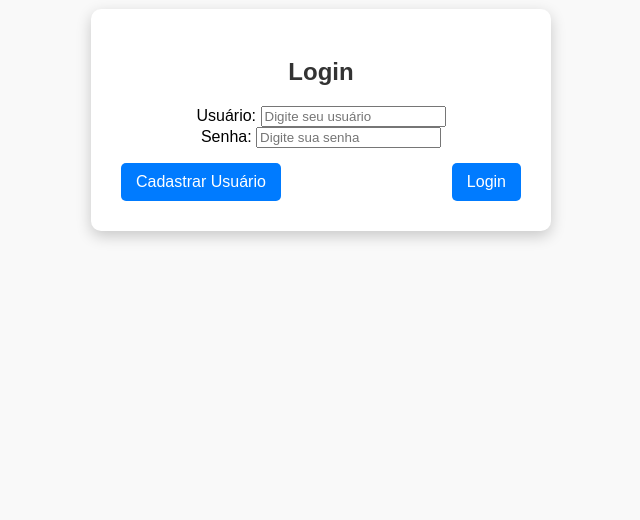
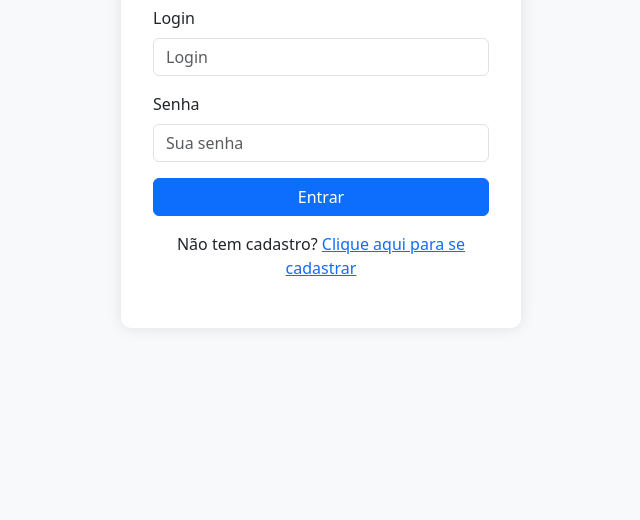
Before and after one commit to dudugudu/scrum, a website: page src/public/index.html in a window 1280 px wide. Shown: the part 280-800 px from the top of the page, without its empty margins (319-959 px from the left). Drawn offline with nearby package versions, Linux system fonts and the light colour scheme.

Commit message:
Update index.html

```diff
--- a/src/public/index.html
+++ b/src/public/index.html
@@ -1,34 +1,69 @@
 <!DOCTYPE html>
-<html lang="pt-br">
+<html lang="pt-BR">
 <head>
     <meta charset="UTF-8">
     <meta name="viewport" content="width=device-width, initial-scale=1.0">
-    <title>Tela de Login</title>
-    <link rel="stylesheet" href="styles.css">
+    <title>Login</title>
+    <link href="https://cdnjs.cloudflare.com/ajax/libs/bootstrap/5.3.2/css/bootstrap.min.css" rel="stylesheet">
+    <style>
+        .login-container {
+            min-height: 100vh;
+            display: flex;
+            align-items: center;
+            justify-content: center;
+            background-color: #f8f9fa;
+        }
+        .login-form {
+            background: white;
+            padding: 2rem;
+            border-radius: 10px;
+            box-shadow: 0 0 15px rgba(0,0,0,0.1);
+            width: 100%;
+            max-width: 400px;
+        }
+    </style>
 </head>
 <body>
-    <div class="container">
-        <h2>Login</h2>
-        <form id="loginForm">
-    <label for="usuario">Usuário:</label>
-    <input type="text" id="usuario" name="usuario" placeholder="Digite seu usuário">
-    <br>
-    <label for="senha">Senha:</label>
-    <input type="password" id="senha" name="senha" placeholder="Digite sua senha">
+    <form class="login-container" name="loginForm" id="loginForm">
+        <div class="login-form">
+            <h2 class="text-center mb-4">Login</h2>
+            <form>
+                <div class="mb-3">
+                    <label for="login" class="form-label">Login</label>
+                    <input type="text" name="login" class="form-control" id="login" placeholder="Login" required>
+                </div>
+                <div class="mb-3">
+                    <label for="password" class="form-label">Senha</label>
+                    <input type="password" name="password" class="form-control" id="password" placeholder="Sua senha" required>
+                </div>
+                <button type="submit" class="btn btn-primary w-100">Entrar</button>
+                <p class="text-center mt-3">Não tem cadastro? <a href="#" onclick="abrirCadastro()">Clique aqui para se cadastrar</a></p>
+            </form>
+        </div>
+    </form>
 
-    <div class="buttons">
-        <button type="button" onclick="abrirCadastro()">Cadastrar Usuário</button>
-        <button type="button" onclick="realizarLogin()">Login</button>
-    </div>
-</form>
-
-    </div>
+    <script src="https://cdnjs.cloudflare.com/ajax/libs/bootstrap/5.3.2/js/bootstrap.bundle.min.js"></script>
     <script>
+        window.onload = () => {
+            document.getElementById("loginForm").onsubmit = realizarLogin;
+        }
         function abrirCadastro() {
             window.location.href = "cadastro.html";
         }
 
-        function realizarLogin(event){
+        async function realizarLogin(e) {
+            e.preventDefault();
+            let formData = new FormData(document.getElementById("loginForm"));
+            const response = await fetch("/api/users/login", {
+                method: "POST",
+                body: JSON.stringify({ ...Object.fromEntries(formData) }),
+                headers: { "Content-Type": "application/json" }
+            });
+            const data = await response.json();
+            if (!response.ok) {
+                alert(data.error);
+                return;
+            }
             window.location.href = "prospects.html";
         }
     </script>
```
